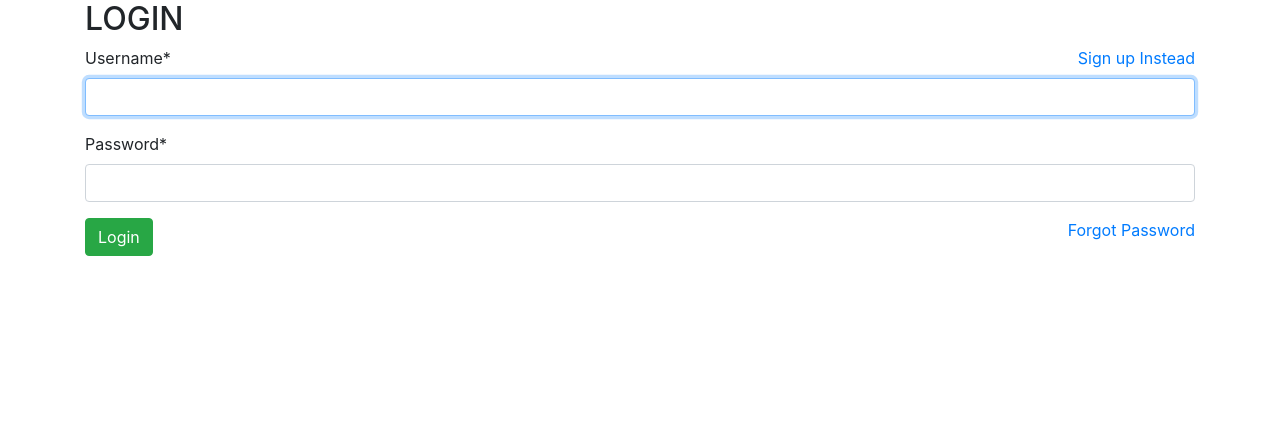
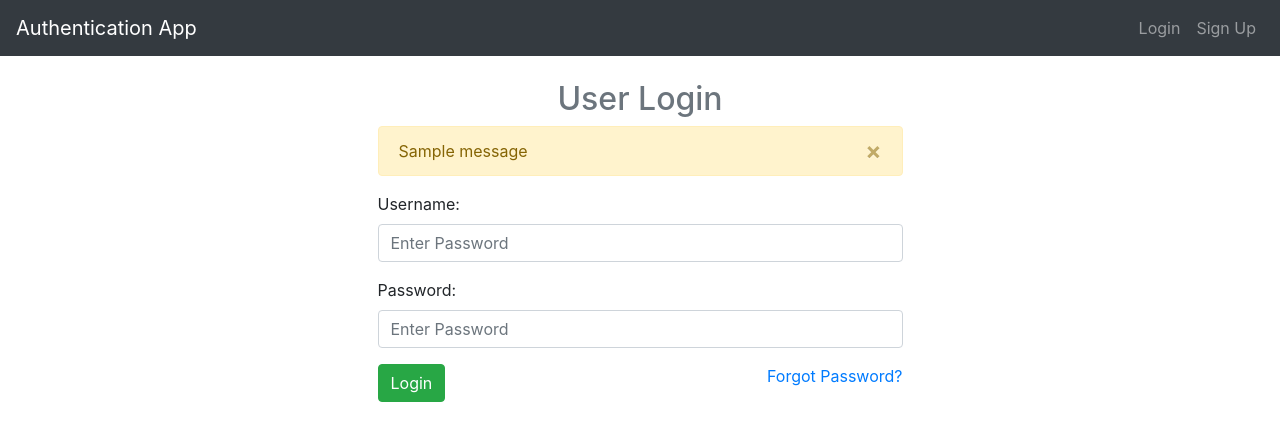
Before and after one commit to GodswillEdet/UserAuth, a Django app: page /accounts/login/ in a window 1280 px wide. Shown: the top 441 px of the page. Run offline with Django 3.2, Linux system fonts and the light colour scheme; tables that the repository leaves empty hold one stand-in row (values such as "Sample post"); one stand-in notice (Sample message) is shown; some libraries are stand-ins or nearby versions.

Commit message:
Updated Commit

```diff
--- a/templates/base.html
+++ b/templates/base.html
@@ -1,22 +1,66 @@
-<!DOCTYPE html>
+<!doctype html>
 <html lang="en">
+
 <head>
-    <meta charset="UTF-8">
-    <meta http-equiv="X-UA-Compatible" content="IE=edge">
-    <meta name="viewport" content="width=device-width, initial-scale=1.0">
-    <link rel="stylesheet" href="https://cdn.jsdelivr.net/npm/bootstrap@4.6.2/dist/css/bootstrap.min.css" integrity="sha384-xOolHFLEh07PJGoPkLv1IbcEPTNtaed2xpHsD9ESMhqIYd0nLMwNLD69Npy4HI+N" crossorigin="anonymous">
+    <!-- Required meta tags -->
+    <meta charset="utf-8">
+    <meta name="viewport" content="width=device-width, initial-scale=1, shrink-to-fit=no">
+
+    <!-- Bootstrap CSS -->
+    <link rel="stylesheet" href="https://stackpath.bootstrapcdn.com/bootstrap/4.1.3/css/bootstrap.min.css" integrity="sha384-MCw98/SFnGE8fJT3GXwEOngsV7Zt27NXFoaoApmYm81iuXoPkFOJwJ8ERdknLPMO"
+        crossorigin="anonymous">
     <title>{% block title %} {% endblock title %}</title>
+    <style>
+        .errorlist{
+            color:red;
+        }
+    </style>
 </head>
+
 <body>
+    <!-- navigation bar -->
+    <nav class="navbar navbar-expand-sm navbar-dark bg-dark">
+        <a class="navbar-brand" href="{% url 'home' %}">Authentication App</a>
+        <button class="navbar-toggler d-lg-none" type="button" data-toggle="collapse" data-target="#collapsibleNavId"
+            aria-controls="collapsibleNavId" aria-expanded="false" aria-label="Toggle navigation">
+            <span class="navbar-toggler-icon"></span>
+        </button>
+        <div class="collapse navbar-collapse" id="collapsibleNavId">
+            <ul class="navbar-nav ml-auto mt-2 mt-lg-0">
+                {% if user.is_authenticated %}
+                <li class="nav-item">
+                    <a class="nav-link" href="{% url 'logout' %}">Logout</a>
+                </li>
+                {% else %}
+                <li class="nav-item">
+                    <a class="nav-link" href="{% url 'login' %}">Login</a>
+                </li>
+                <li class="nav-item">
+                    <a class="nav-link" href="{% url 'signup' %}">Sign Up</a>
+                </li>
+                {% endif %}
+            </ul>
+        </div>
+    </nav>
+    <!-- end of navigation bar -->
 
-    <div class="container-md">
+    <!-- main content -->
+    <div class="container">
         {% block content %}
 
         {% endblock content %}
     </div>
+    <!-- end of main content -->
 
-    <script src="https://cdn.jsdelivr.net/npm/jquery@3.5.1/dist/jquery.slim.min.js" integrity="sha384-DfXdz2htPH0lsSSs5nCTpuj/zy4C+OGpamoFVy38MVBnE+IbbVYUew+OrCXaRkfj" crossorigin="anonymous"></script>
-    <script src="https://cdn.jsdelivr.net/npm/popper.js@1.16.1/dist/umd/popper.min.js" integrity="sha384-9/reFTGAW83EW2RDu2S0VKaIzap3H66lZH81PoYlFhbGU+6BZp6G7niu735Sk7lN" crossorigin="anonymous"></script>
-    <script src="https://cdn.jsdelivr.net/npm/bootstrap@4.6.2/dist/js/bootstrap.min.js" integrity="sha384-+sLIOodYLS7CIrQpBjl+C7nPvqq+FbNUBDunl/OZv93DB7Ln/533i8e/mZXLi/P+" crossorigin="anonymous"></script>
+
+    <!-- Optional JavaScript -->
+    <!-- jQuery first, then Popper.js, then Bootstrap JS -->
+    <script src="https://code.jquery.com/jquery-3.3.1.slim.min.js" integrity="sha384-q8i/X+965DzO0rT7abK41JStQIAqVgRVzpbzo5smXKp4YfRvH+8abtTE1Pi6jizo"
+        crossorigin="anonymous"></script>
+    <script src="https://cdnjs.cloudflare.com/ajax/libs/popper.js/1.14.3/umd/popper.min.js" integrity="sha384-ZMP7rVo3mIykV+2+9J3UJ46jBk0WLaUAdn689aCwoqbBJiSnjAK/l8WvCWPIPm49"
+        crossorigin="anonymous"></script>
+    <script src="https://stackpath.bootstrapcdn.com/bootstrap/4.1.3/js/bootstrap.min.js" integrity="sha384-ChfqqxuZUCnJSK3+MXmPNIyE6ZbWh2IMqE241rYiqJxyMiZ6OW/JmZQ5stwEULTy"
+        crossorigin="anonymous"></script>
 </body>
+
 </html>
--- a/templates/registration/login.html
+++ b/templates/registration/login.html
@@ -1,17 +1,35 @@
 {% extends 'base.html' %}
-
-{% load crispy_forms_tags %}
 
 {% block title %}Login{% endblock title %}
 
 {% block content %}
-    <h2>LOGIN</h2>
-    <a class="float-right" href="{% url 'signup' %}">Sign up Instead</a>
-
-    <form method="POST">
+<div class="text-center mt-4 text-muted">
+    <h2>User Login</h2>
+</div>
+<div class="col-md-6 offset-md-3">
+    {% if messages %}
+    {% for message in messages %}
+    <div class="alert alert-warning alert-dismissible fade show" role="alert">
+        <button type="button" class="close" data-dismiss="alert" aria-label="Close">
+            <span aria-hidden="true">&times;</span>
+            <span class="sr-only">Close</span>
+        </button>
+        {{ message }}
+    </div>
+    {% endfor %}
+    {% endif %}
+    <form action="{% url 'login' %}" method="POST">
         {% csrf_token %}
-        {{ form|crispy }}
-        <button type="submit" class="btn btn-success">Login</button>
-        <a class="float-right" href="{% url 'password_reset' %}">Forgot Password</a>
+        <div class="form-group">
+            <label for="username">Username:</label>
+            <input type="text" class="form-control" name="username" id="username" placeholder="Enter Password">
+        </div>
+        <div class="form-group">
+            <label for="password">Password:</label>
+            <input type="password" class="form-control" name="password" id="password" placeholder="Enter Password">
+        </div>
+        <button type="submit" class="btn btn-success mb-3">Login</button>
+        <a class="float-right" href="{% url 'password_reset' %}">Forgot Password?</a>
     </form>
+</div>
 {% endblock content %}
```
Also changed, not shown: templates/home.html (+24 -6 lines), templates/signup.html (+10 -8 lines), db.sqlite3.
